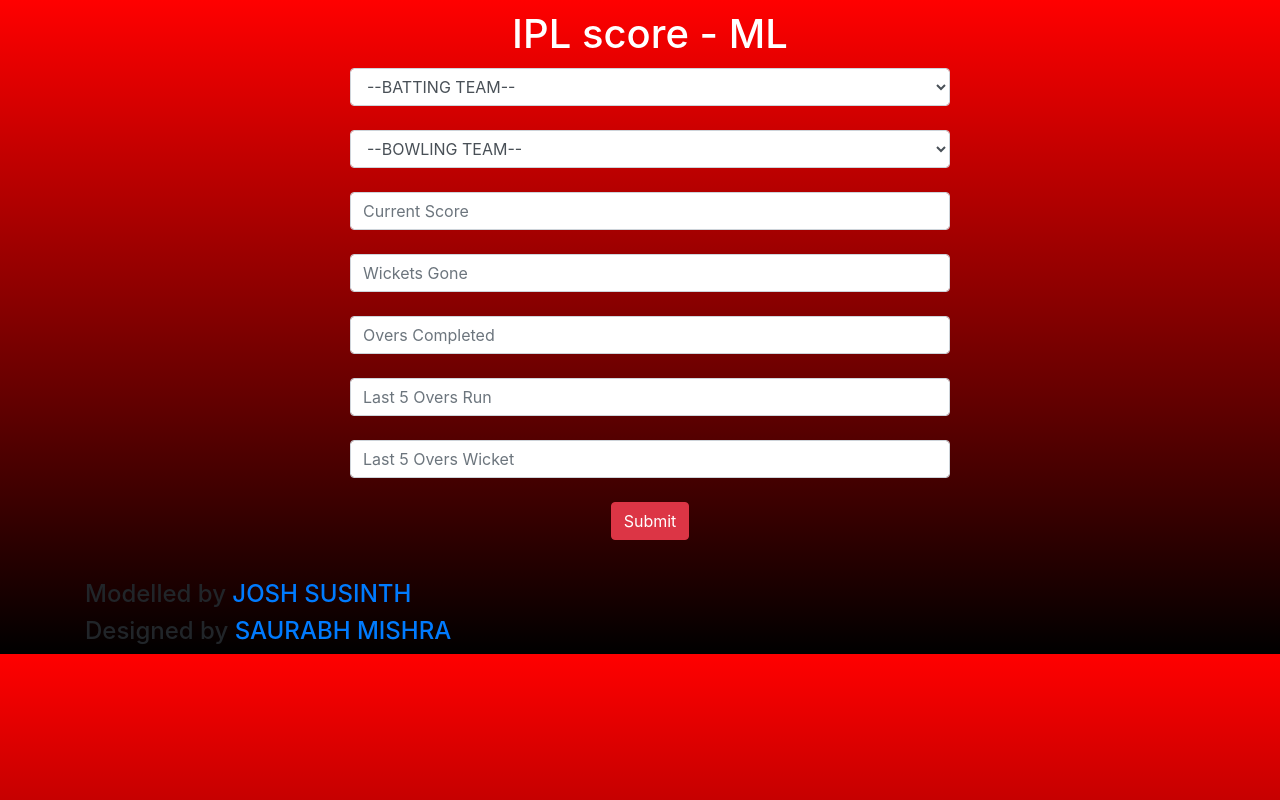
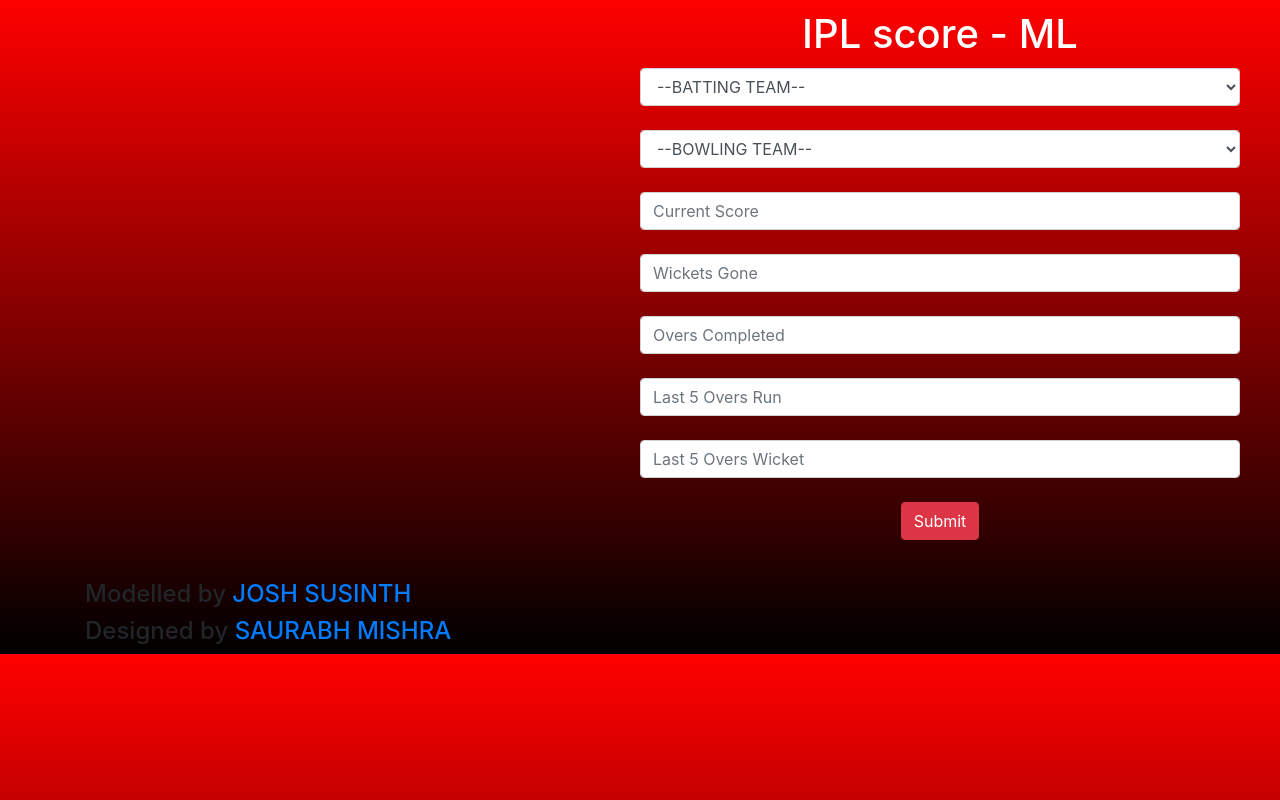
Before and after one commit to Harshavardhini-P/IPL-1st-innings-predictor, a Flask app: page / in a window 1280 px wide. Run offline with Flask 2, Linux system fonts and the light colour scheme; parts of the project's set-up code (start-up, migrations or seed data) failed here and were passed over; some libraries are stand-ins or nearby versions.

Commit message:
Update index1.html

```diff
--- a/templates/index1.html
+++ b/templates/index1.html
@@ -9,12 +9,13 @@
   <style media="screen">
     body{
       background-image:linear-gradient(red,black);
+      background-size:stretch;
     }
     div{
       width:600px;
       margin-top:10px;
-      margin-left:350px;
-      margin-right:100px;
+      margin-left:50%;
+      margin-right:50%;
       height=100%;
     }
   </style>
```
